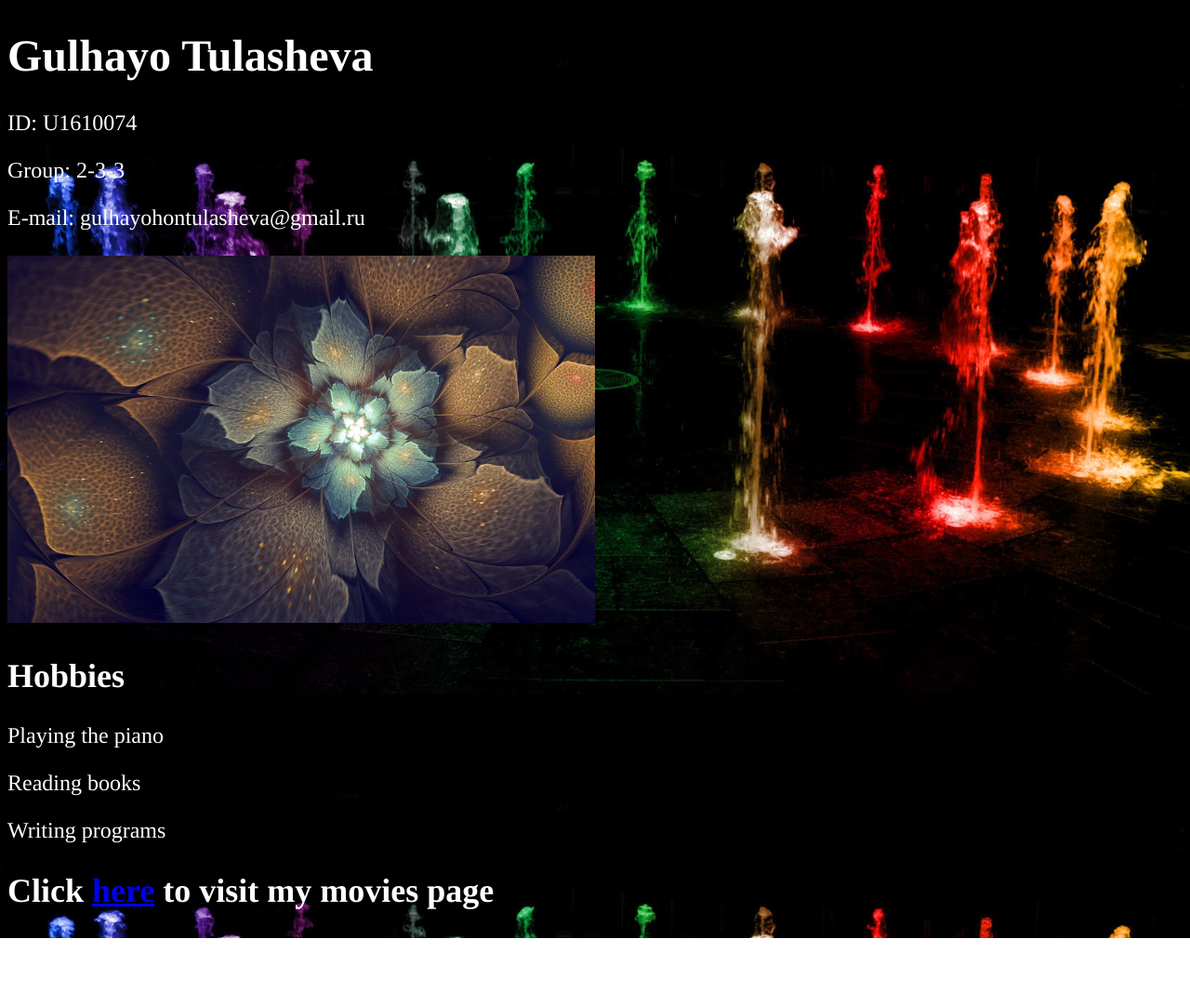
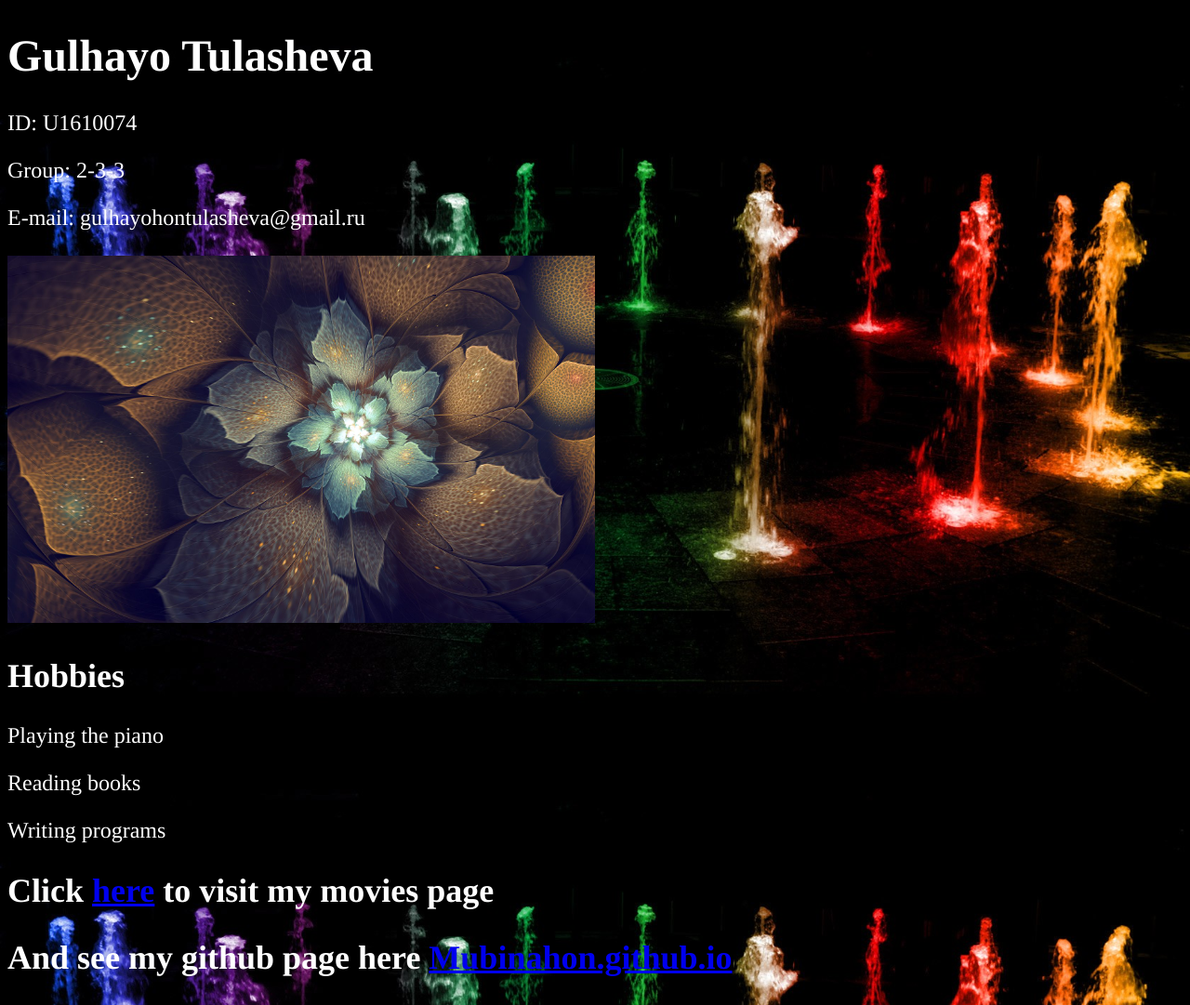
Before and after one commit to Mubinahon/Mubinahon.github.io, a plain HTML site: page index.html in a window 1280 px wide. Shown: the whole page at 93% size. Before the commit the page ends 1009 px from the top, so only its background shows below. Drawn offline with Linux system fonts and the light colour scheme.

Commit message:
Update index.html

```diff
--- a/index.html
+++ b/index.html
@@ -15,6 +15,7 @@
 <p>Writing programs
 </br>
 <h2> Click <a href="movies.html">here</a> to visit my movies page</h2>
+<h2> And see my github page here <a href="http://Mubinahon.github.io">Mubinahon.github.io</a></h2>
 
   </body>
 </html>
```
